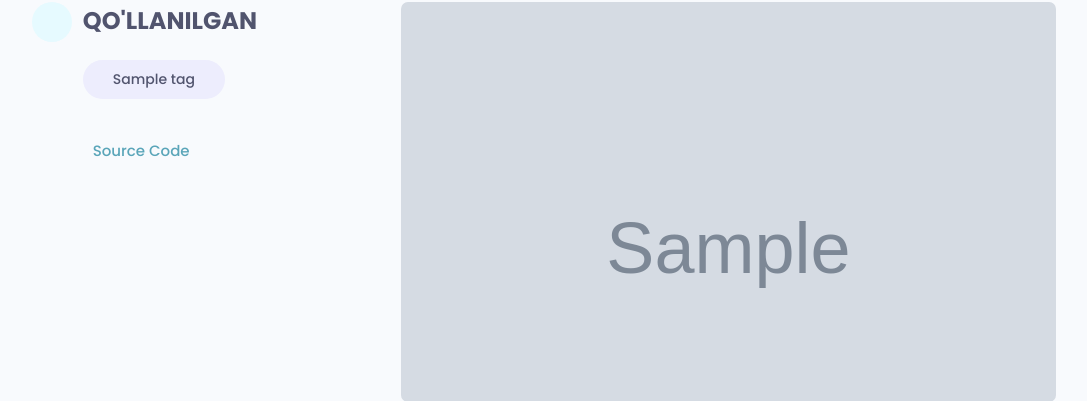
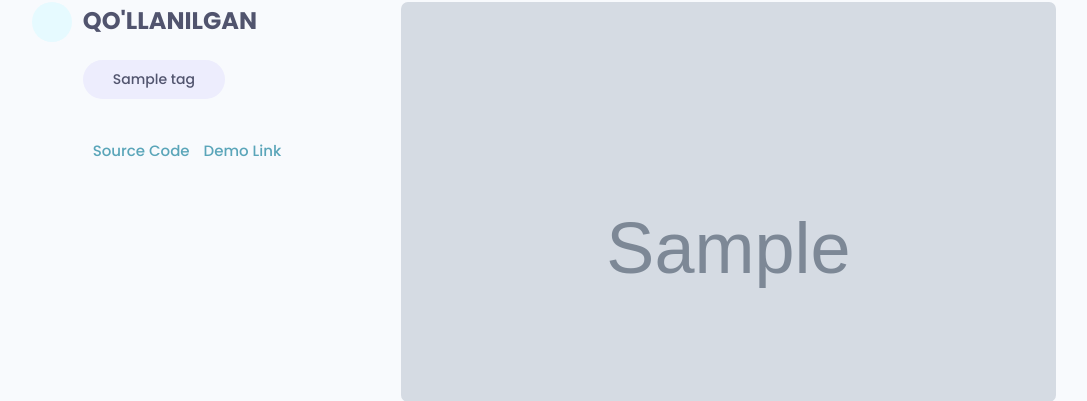
Before and after one commit to Shaxzod6248/Portfolio-end, a Django app: page /projects/projects/00000000-0000-0000-0000-000000000001 in a window 1280 px wide. Shown: the part 105-506 px from the top of the page, without its empty margins (96-1183 px from the left). Run offline with Django 4.2, Linux system fonts and the light colour scheme; tables that the repository leaves empty hold one stand-in row (values such as "Sample post"); grey boxes marked "Sample" are stand-in pictures; some libraries are stand-ins or nearby versions.

Commit message:
demo va source link togrlandi

```diff
--- a/projects/templates/projects/project.html
+++ b/projects/templates/projects/project.html
@@ -16,9 +16,17 @@
                     {% endfor %}
 
                 </div>
-                <a class="singleProject__liveLink" href="#" target="_blank"><i class="im im-external-link"></i>Source
+                {% if project.source_link %}
+                <a class="singleProject__liveLink" href="{{project.source_link}}" target="_blank"><i class="im im-external-link"></i>Source
                     Code
                 </a>
+                {% endif %}
+
+                {% if project.demo_link %}
+                <a class="singleProject__liveLink" href="{{project.demo_link}}" target="_blank"><i class="im im-external-link"></i>Demo
+                    Link
+                </a>
+                {% endif %}
             </div>
             <div class="column column--2of3">
                 <img class="singleProject__preview" src="{{project.image.url}}" alt="portfolio thumbnail" />
--- a/users/templates/users/account.html
+++ b/users/templates/users/account.html
@@ -24,20 +24,20 @@
                             {% endif %}
                             {% if profil.social_facebook %}
                             <li>
-                                <a title="Facebook" href="profil.social_facebook" target="_blank"><i
+                                <a title="Facebook" href="{{profil.social_facebook}}" target="_blank"><i
                                         class="im im-facebook"></i></a>
                             </li>
                             {% endif %}
                             {% if profil.social_youtube %}
 
                             <li>
-                                <a title="Youtube" href="profil.social_youtube" target="_blank"><i
+                                <a title="Youtube" href="{{profil.social_youtube}}" target="_blank"><i
                                         class="im im-youtube"></i></a>
                             </li>
                             {% endif %}
                             {% if profil.social_instagram %}
                             <li>
-                                <a title="Instagram" href="profil.social_instagram" target="_blank"><i
+                                <a title="Instagram" href="{{profil.social_instagram}}" target="_blank"><i
                                         class="im im-instagram"></i></a>
                             </li>
                             {% endif %}
```
